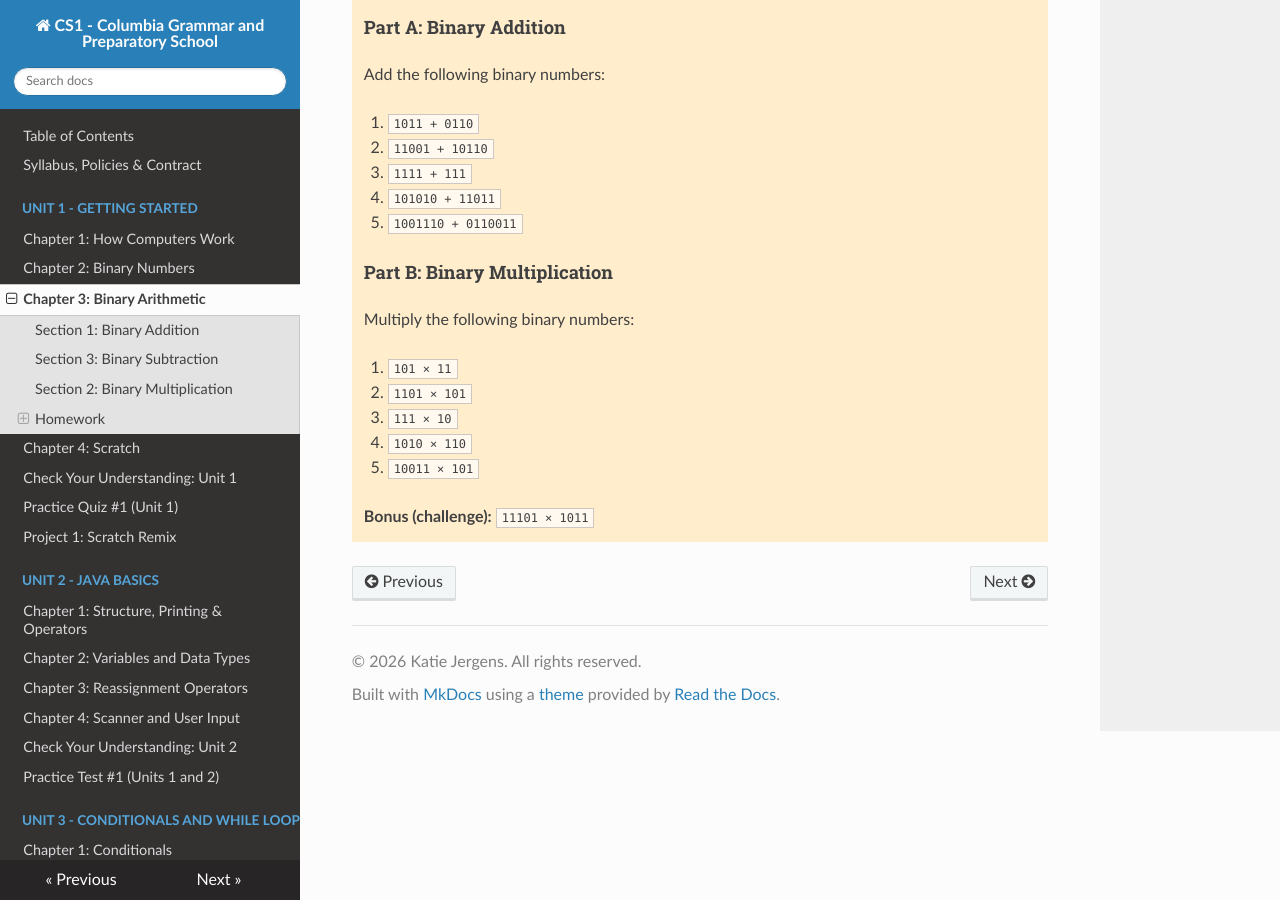
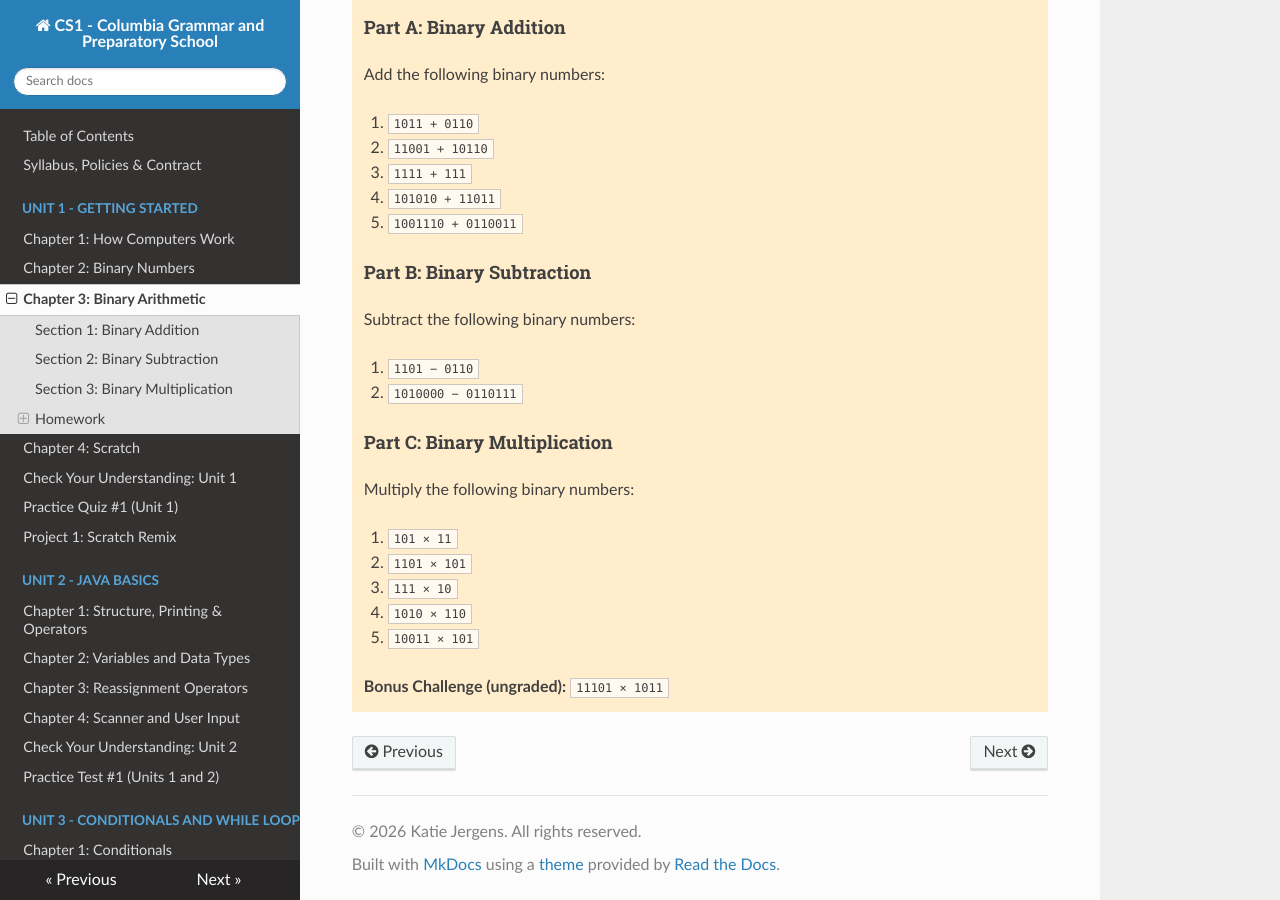
Before and after one commit to kjergens/cs1-site, an MkDocs documentation site: the page built from docs/unit1/notes_03_binary_operations.md, in a window 1280 px wide and 900 px high, scrolled down 2151 px. Built offline with MkDocs 1.6.1, drawn with Linux system fonts in a browser that asks for light colours; nearby versions of some CDN libraries; some of the changed text lies outside the part shown.

Commit message:
add HW probs

````diff
--- a/docs/unit1/notes_03_binary_operations.md
+++ b/docs/unit1/notes_03_binary_operations.md
@@ -60,7 +60,7 @@ Binary multiplication works like decimal long multiplication — multiply by eac
     0 1 1 0       ← 1 x 0110, shifted one place left
   0 0 0 0         ← 0 × 0110, shifted another place left
   -------------
-  0 0 1 0 0 1 0   → 18
+ 0 0 1 0 0 1 0    → 18
 ```
 
 Check: 6 × 3 = 18 ✓
@@ -89,14 +89,21 @@ Key rule: multiplying by `0` gives a row of all zeros; multiplying by `1` copies
     4. `101010 + 11011`
     5. `1001110 + 0110011`
 
-    #### Part B: Binary Multiplication
+    #### Part B: Binary Subtraction
+
+    Subtract the following binary numbers:
+
+    6. `1101 − 0110`
+    7. `1010000 − 0110111`
+
+    #### Part C: Binary Multiplication
 
     Multiply the following binary numbers:
 
-    6. `101 × 11`
-    7. `1101 × 101`
-    8. `111 × 10`
-    9. `1010 × 110`
-    10. `10011 × 101`
+    8. `101 × 11`
+    9. `1101 × 101`
+    10. `111 × 10`
+    11. `1010 × 110`
+    12. `10011 × 101`
 
-    **Bonus (challenge):** `11101 × 1011`
+    **Bonus Challenge (ungraded):** `11101 × 1011`
````
Also changed, not shown: other parts of docs/unit1/notes_03_binary_operations.md (+2 -2 lines).
